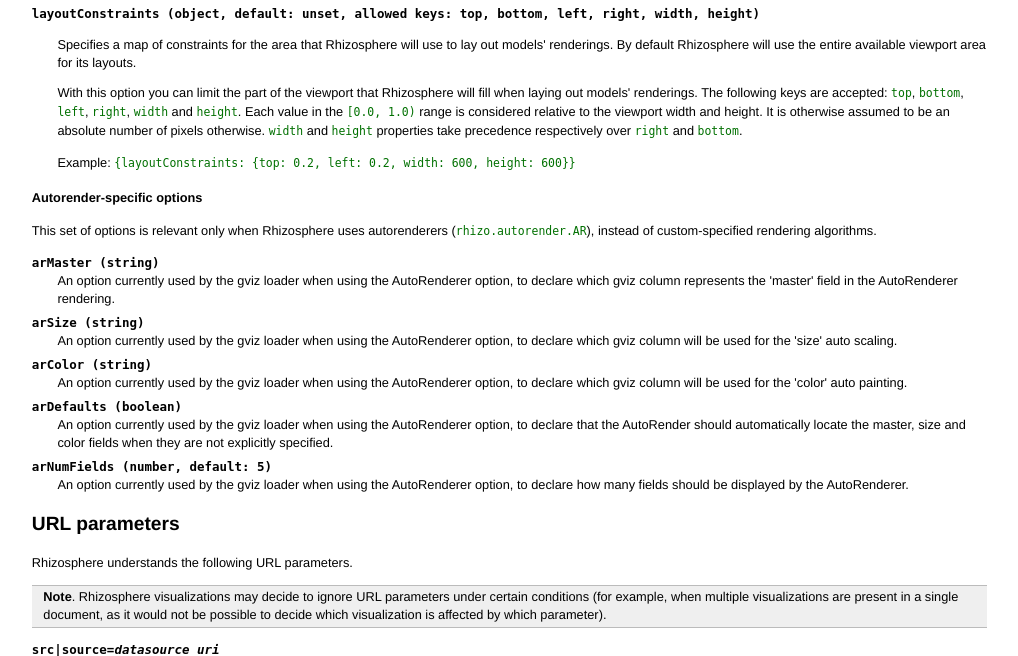
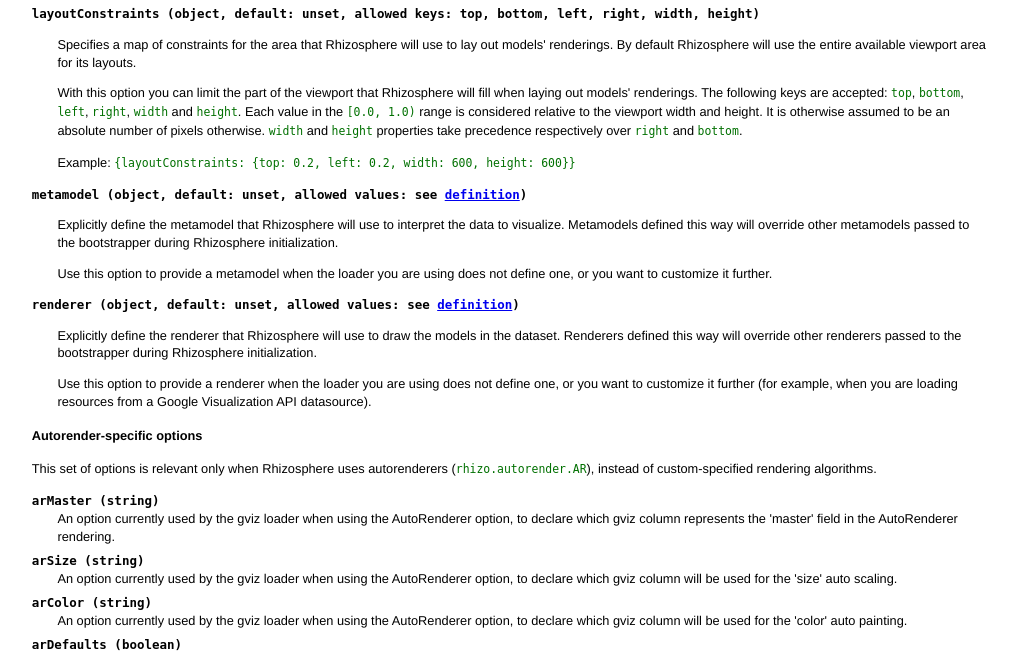
Before and after one commit to battlehorse/rhizosphere, a Python web app: template appengine/src/templates/doc/contrib_tables.html in a window 1280 px wide. Shown: the part 1733-2389 px from the top of the page, without its empty margins (181-1199 px from the left). Run offline with Jinja, Linux system fonts and the light colour scheme; the template is opened without the code that fills it, so the values that code supplies are empty.

Commit message:
Making metamodel and renderer optional in rhizo.bootstrap.Bootstrap.deployExplicit() (hence changing the order of the parameters) and allowing their specification via config options. Updated documentation.

```diff
--- a/appengine/src/static/doc/txt/rhizosphere_sample_people.html.txt
+++ b/appengine/src/static/doc/txt/rhizosphere_sample_people.html.txt
@@ -101,7 +101,7 @@
       $(document).ready(function() {
         var bootstrapper = new rhizo.bootstrap.Bootstrap($('#rhizo-container'));
         bootstrapper.prepare();
-        bootstrapper.deployExplicit(metamodel, renderer, models);
+        bootstrapper.deployExplicit(models, metamodel, renderer);
       });
     </script>
   </body>
--- a/appengine/src/templates/doc/contrib_tables.html
+++ b/appengine/src/templates/doc/contrib_tables.html
@@ -161,6 +161,34 @@
       <code>{layoutConstraints: {top: 0.2, left: 0.2, width: 600, height: 600}}</code>
     </p>
   </dd>
+  <dt>
+    metamodel (object, default: unset, allowed values: see
+    <a href="/doc/users_jsformat.html#metamodel">definition</a>)
+  </dt>
+  <dd>
+    <p>Explicitly define the metamodel that Rhizosphere will use to interpret
+      the data to visualize. Metamodels defined this way will override other
+      metamodels passed to the bootstrapper during Rhizosphere initialization.
+    </p>
+    <p>Use this option to provide a metamodel when the loader you are using
+      does not define one, or you want to customize it further.
+    </p>
+  </dd>
+  <dt>
+    renderer (object, default: unset, allowed values: see
+    <a href="/doc/users_jsformat.html#renderer">definition</a>)
+  </dt>
+  <dd>
+    <p>Explicitly define the renderer that Rhizosphere will use to draw
+      the models in the dataset. Renderers defined this way will override other
+      renderers passed to the bootstrapper during Rhizosphere initialization.
+    </p>
+    <p>Use this option to provide a renderer when the loader you are using
+      does not define one, or you want to customize it further (for example,
+      when you are loading resources from a Google Visualization API
+      datasource).
+    </p>
+  </dd>
 </dl>
 
 <h4>Autorender-specific options</h4>
--- a/appengine/src/templates/showcase/code/coderhizo.html
+++ b/appengine/src/templates/showcase/code/coderhizo.html
@@ -91,7 +91,7 @@
       googlecode.fixModels(models, stats);
 
       // And complete the deploy.
-      bootstrapper.deployExplicit(metamodel, renderer, models);
+      bootstrapper.deployExplicit(models, metamodel, renderer);
     });
   </script>
 </body>
--- a/src/js/rhizo.base.js
+++ b/src/js/rhizo.base.js
@@ -154,6 +154,7 @@ rhizo.Project.prototype.metaModel = function() {
 };
 
 rhizo.Project.prototype.setMetaModel = function(metaModel) {
+  //TODO(battlehorse): raise error if the metamodel is not valid or null.
   // Clone the metamodel so we can manipulate it.
   this.metaModel_ = $.extend({}, metaModel);
 
@@ -180,6 +181,7 @@ rhizo.Project.prototype.renderer = function() {
 };
 
 rhizo.Project.prototype.setRenderer = function(renderer) {
+  // TODO(battlehorse): raise error if the renderer is not valid or null.
   this.renderer_ = renderer;
 };
 
--- a/src/js/rhizo.gviz.js
+++ b/src/js/rhizo.gviz.js
@@ -40,9 +40,9 @@ rhizo.gviz.Rhizosphere.prototype.draw = function(datatable, opt_options) {
       new rhizo.NativeLogger() :  new rhizo.NoOpLogger();
   var initializer = new rhizo.gviz.Initializer(datatable, logger, opt_options);
   bootstrapper.prepare();
-  bootstrapper.deployExplicit(initializer.metamodel,
-                              initializer.renderer,
-                              initializer.models);
+  bootstrapper.deployExplicit(initializer.models,
+                              initializer.metamodel,
+                              initializer.renderer);
 };
 
 rhizo.gviz.Initializer = function(dataTable,
--- a/src/js/rhizo.ui.js
+++ b/src/js/rhizo.ui.js
@@ -1535,7 +1535,7 @@ rhizo.ui.RenderingBootstrap.prototype.startDraggable_ = function(
     rawRenderings) {
   rawRenderings.draggable({
     cursor: 'pointer',
-    handle: this.getDragHandleSelector_() || 'rhizo-drag-handle',
+    handle: this.getDragHandleSelector_() || '.rhizo-drag-handle',
     distance: 3,
     addClasses: false,
     start: jQuery.proxy(function(ev, ui) {
```
Also changed, not shown: appengine/src/templates/doc/users_embed.html (+5 -3 lines), src/js/rhizo.bootstrap.js (+13 -10 lines), src/js/rhizo.model.loader.js (+16 -12 lines).
